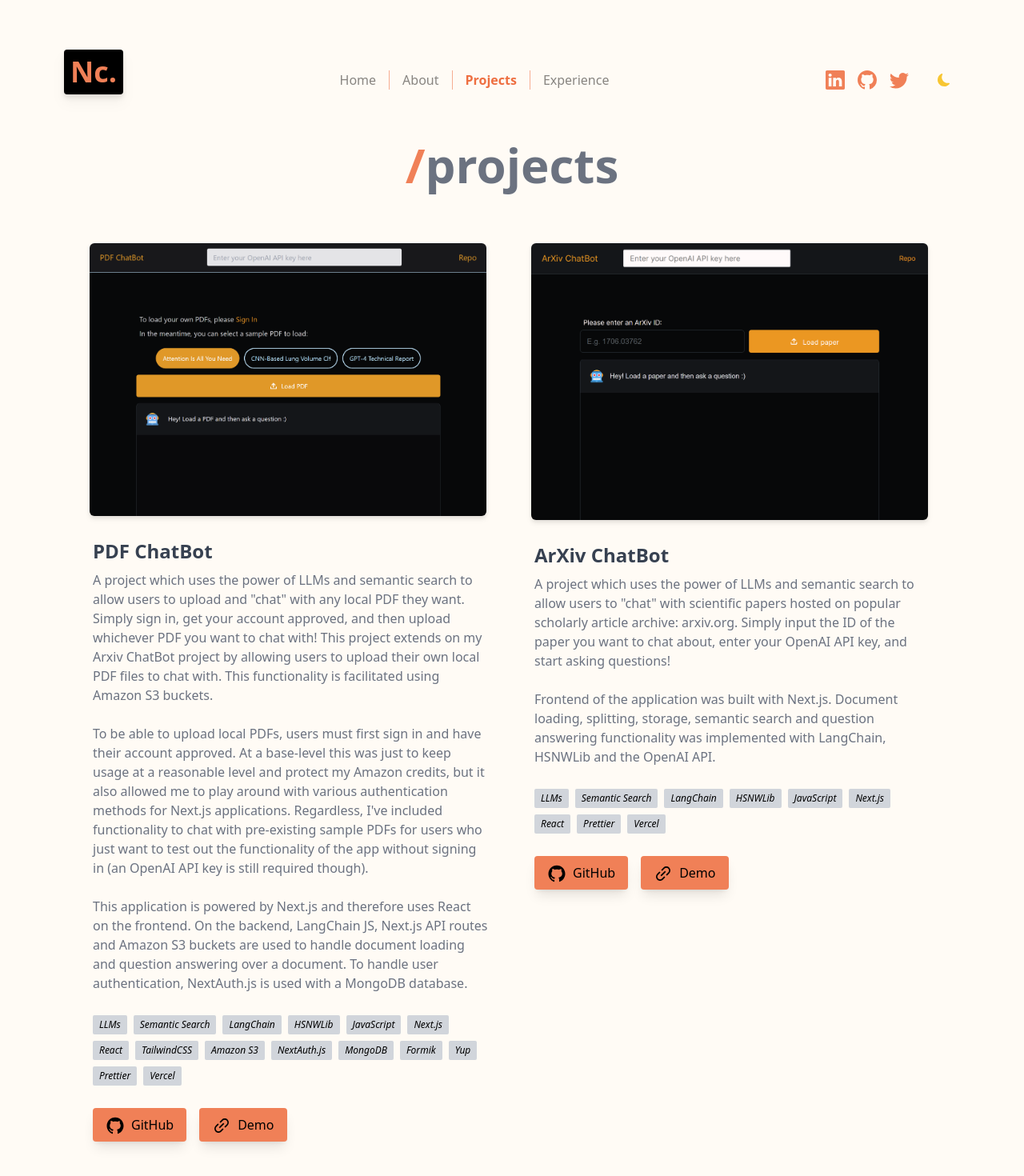
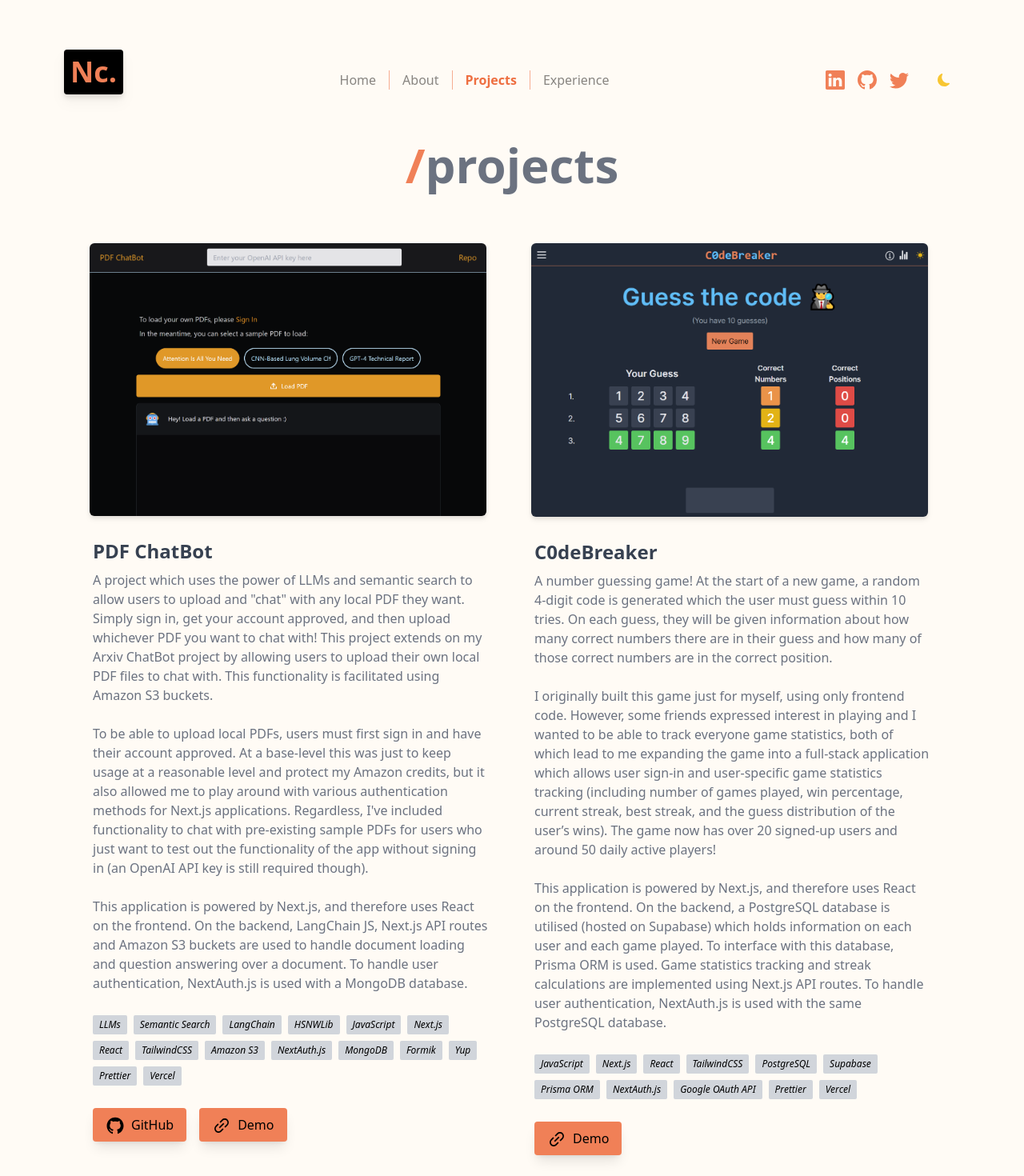
Before and after one commit to nathanclairmonte/percy-v2, a Next.js app: page /projects in a window 1280 px wide. Shown: the top 1470 px of the page at 80% size. Built offline with nearby package versions, Linux system fonts and the light colour scheme.

Commit message:
added codebreaker game to projects page

```diff
--- a/src/components/ProjectCard.js
+++ b/src/components/ProjectCard.js
@@ -1,15 +1,23 @@
 import Image from "next/image";
 import Link from "next/link";
 import { AiOutlineGithub, AiOutlineLink } from "react-icons/ai";
-
-const techs = ["Next.js", "TailwindCSS", "LangChain", "JavaScript"];
+import { useTheme } from "next-themes";
 
 const ProjectCard = ({ project }) => {
+    // get theme info
+    const { theme } = useTheme();
+
     return (
         <div className="flex flex-col gap-6 rounded-xl border-0 border-gray-400 px-6 py-7 selection:bg-cyan-300 selection:text-cyan-900 dark:border-gray-500">
             {/* project image */}
             <Image
-                src={project.img ? project.img : "/projects/placeholder.png"}
+                src={
+                    theme === "dark" && project.imgDark
+                        ? project.imgDark
+                        : project.img
+                        ? project.img
+                        : "/projects/placeholder.png"
+                }
                 width={1024}
                 height={200}
                 className="-ml-1 rounded-md drop-shadow-md transition duration-150 hover:drop-shadow-xl dark:shadow-white"
@@ -31,8 +39,11 @@
             </h2> */}
             <div className="mt-1 flex flex-wrap items-center gap-2">
                 {project.technologies &&
-                    project.technologies.map((tech) => (
-                        <div className="rounded-sm bg-gray-300 px-2 py-1 text-xs text-black dark:bg-gray-500 dark:text-white">
+                    project.technologies.map((tech, idx) => (
+                        <div
+                            key={idx}
+                            className="rounded-sm bg-gray-300 px-2 py-1 text-xs text-black dark:bg-gray-500 dark:text-white"
+                        >
                             <p className="italic">{tech}</p>
                         </div>
                     ))}
--- a/src/data/projectsData.js
+++ b/src/data/projectsData.js
@@ -6,7 +6,7 @@
 
         To be able to upload local PDFs, users must first sign in and have their account approved. At a base-level this was just to keep usage at a reasonable level and protect my Amazon credits, but it also allowed me to play around with various authentication methods for Next.js applications. Regardless, I've included functionality to chat with pre-existing sample PDFs for users who just want to test out the functionality of the app without signing in (an OpenAI API key is still required though).
 
-        This application is powered by Next.js and therefore uses React on the frontend. On the backend, LangChain JS, Next.js API routes and Amazon S3 buckets are used to handle document loading and question answering over a document. To handle user authentication, NextAuth.js is used with a MongoDB database.
+        This application is powered by Next.js, and therefore uses React on the frontend. On the backend, LangChain JS, Next.js API routes and Amazon S3 buckets are used to handle document loading and question answering over a document. To handle user authentication, NextAuth.js is used with a MongoDB database.
         `,
         gitLink: "https://github.com/nathanclairmonte/pdf-chatbot",
         webLink: "https://www.pdfchatbot.app/",
@@ -29,11 +29,40 @@
         ],
     },
     {
+        img: "/projects/codebreaker3-dark.png",
+        imgDark: "/projects/codebreaker3.png",
+        title: "C0deBreaker",
+        desc: `A number guessing game! At the start of a new game, a random 4-digit code is generated which the user must guess within 10 tries. On each guess, they will be given information about how many correct numbers there are in their guess and how many of those correct numbers are in the correct position.
+
+        I originally built this game just for myself, using only frontend code. However, some friends expressed interest in playing and I wanted to be able to track everyone game statistics, both of which lead to me expanding the game into a full-stack application which allows user sign-in and user-specific game statistics tracking (including number of games played, win percentage, current streak, best streak, and the guess distribution of the user’s wins). The game now has over 20 signed-up users and around 50 daily active players!
+
+        This application is powered by Next.js, and therefore uses React on the frontend. On the backend, a PostgreSQL database is utilised (hosted on Supabase) which holds information on each user and each game played. To interface with this database, Prisma ORM is used. Game statistics tracking and streak calculations are implemented using Next.js API routes. To handle user authentication, NextAuth.js is used with the same PostgreSQL database.
+        `,
+        gitLink: null,
+        webLink: "https://www.c0debreaker.app/",
+        technologies: [
+            "JavaScript",
+            "Next.js",
+            "React",
+            "TailwindCSS",
+            "PostgreSQL",
+            "Supabase",
+            "Prisma ORM",
+            "NextAuth.js",
+            "Google OAuth API",
+            "Prettier",
+            "Vercel",
+        ],
+    },
+    {
         img: "/projects/arxivbot.png",
         title: "ArXiv ChatBot",
         desc: `A project which uses the power of LLMs and semantic search to allow users to "chat" with scientific papers hosted on popular scholarly article archive: arxiv.org. Simply input the ID of the paper you want to chat about, enter your OpenAI API key, and start asking questions!
 
-        Frontend of the application was built with Next.js. Document loading, splitting, storage, semantic search and question answering functionality was implemented with LangChain, HSNWLib and the OpenAI API.`,
+        Frontend of the application was built with Next.js. Document loading, splitting, storage, semantic search and question answering functionality was implemented with LangChain, HSNWLib and the OpenAI API.
+
+        (This application was the pre-cursor for my PDF ChatBot application above).
+        `,
         gitLink: "https://github.com/nathanclairmonte/arxiv-bot-ui",
         webLink: "https://www.arxivbot.app/",
         technologies: [
```
Also changed, not shown: public/projects/codebreaker3-dark.png (added), public/projects/codebreaker3.png (added).
